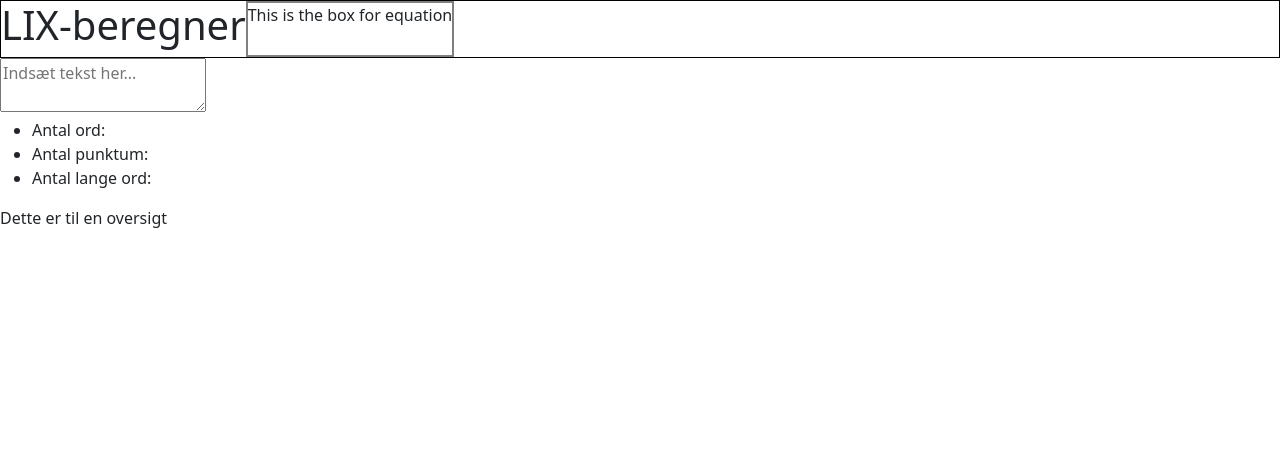
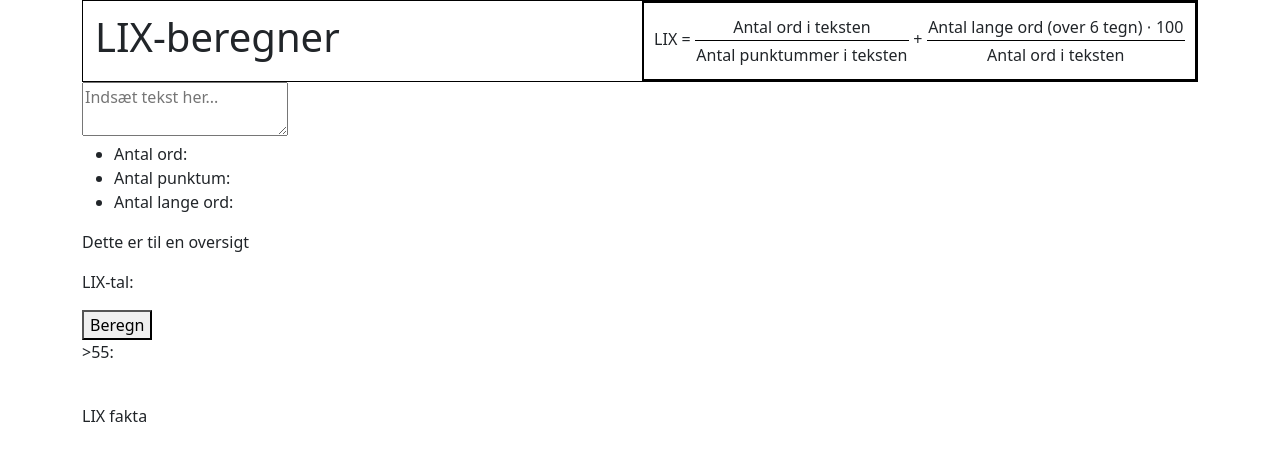
Before and after one commit to Sch0u/Lix-Beregning-Informatik, a plain HTML site: page index.html in a window 1280 px wide. Drawn offline with nearby package versions, Linux system fonts and the light colour scheme.

Commit message:
Prototype beginnings

```diff
--- a/index.html
+++ b/index.html
@@ -10,17 +10,28 @@
 </head>
 
 
-<body>
+<body class="container">
     <header class="title-header">
-            <h1>LIX-beregner</h1>
-            <div class="equation-box">
-                This is the box for equation
+        <h1>LIX-beregner</h1>
+        <div class="equation-box">
+
+            LIX =  <div class="frac">
+                <span>Antal ord i teksten</span>
+                <span class="symbol">/</span>
+                <span class="bottom">Antal punktummer i teksten</span>
+
             </div>
+            +
+            <div class="frac">
+                <span>Antal lange ord (over 6 tegn) &#8901; 100</span>
+                <span class="symbol">/</span>
+                <span class="bottom">Antal ord i teksten</span>
+
+            </div>
+        </div>
     </header>
-
-
     <div>
-        <div>
+        <div >
             <textarea placeholder="Indsæt tekst her..."></textarea>
             <ul>
                 <li>Antal ord: </li>
@@ -30,11 +41,21 @@
             <p>Dette er til en oversigt</p>
         </div>
 
-
+        <div class="calculation-row">
+            <p>LIX-tal: </p>
+            <button>Beregn</button>
+        </div>
     </div>
 
+    <div class="fact-box-row">
+        <div class="scale-box">
+            <p>>55: </p><br>
+        </div>
 
-
+        <div class="fact-box">
+            LIX fakta
+        </div>
+    </div>
 
 </body>
 </html>
--- a/style.css
+++ b/style.css
@@ -1,11 +1,41 @@
+h1 {
+    padding: 12px;
+}
+
 .title-header{
     height: 20%;
     width: 100%;
-    display: inline-flex;
+    position: relative;
+    float: left;
     border: 1px black solid;
 }
 
 .equation-box {
+    height: 100%;
     top: 0;
-    border: 2px grey solid;
+    right:0;
+    padding: 10px 10px;
+    position: absolute;
+    float: right;
+    border: 2px black solid;
 }
+
+
+/* Fraction class*/
+.frac {
+    display: inline-block;
+    position: relative;
+    vertical-align: middle;
+    letter-spacing: 0.001em;
+    text-align: center;
+}
+.frac > span {
+    display: block;
+    padding: 0.1em;
+}
+.frac span.bottom {
+    border-top: thin solid black;
+}
+.frac span.symbol {
+    display: none;
+}
```
